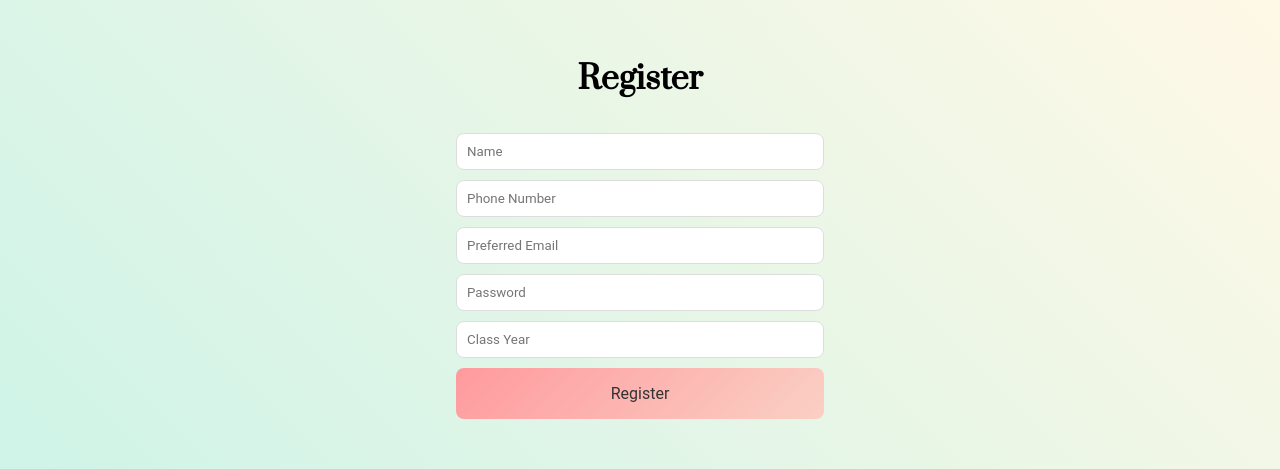
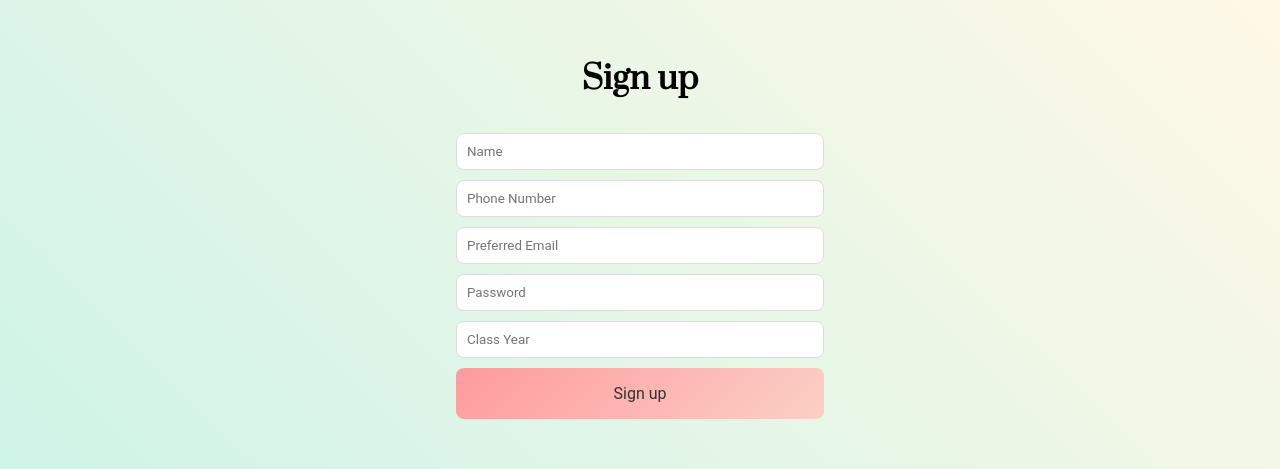
Before and after one commit to katiehur5/phreaky-phriday, a React (Create React App) app in the folder frontend/: page /register in a window 1280 px wide. Shown: the top 469 px of the page. Built offline with nearby package versions, Linux system fonts and the light colour scheme; no server answers.

Commit message:
Register flow

```diff
--- a/frontend/src/pages/Register.js
+++ b/frontend/src/pages/Register.js
@@ -70,7 +70,7 @@ function Register() {
   return (
     <div className="register-container">
       <form onSubmit={handleSubmit}>
-        <h1>Register</h1>
+        <h1>Sign up</h1>
         {error && <div className="error-message">{error}</div>}
         <input
           type="text"
@@ -113,7 +113,7 @@ function Register() {
           onChange={handleChange}
           required
         />
-        <button type="submit">Register</button>
+        <button type="submit">Sign up</button>
       </form>
     </div>
   );
--- a/frontend/src/styles/EnterCloset.css
+++ b/frontend/src/styles/EnterCloset.css
@@ -91,7 +91,7 @@
 }
 
 .inline-letter {
-    width: 2rem;
+    width: 2.5rem;
     height: 3rem;
     margin: 0 4px;
     padding: 0;
```
